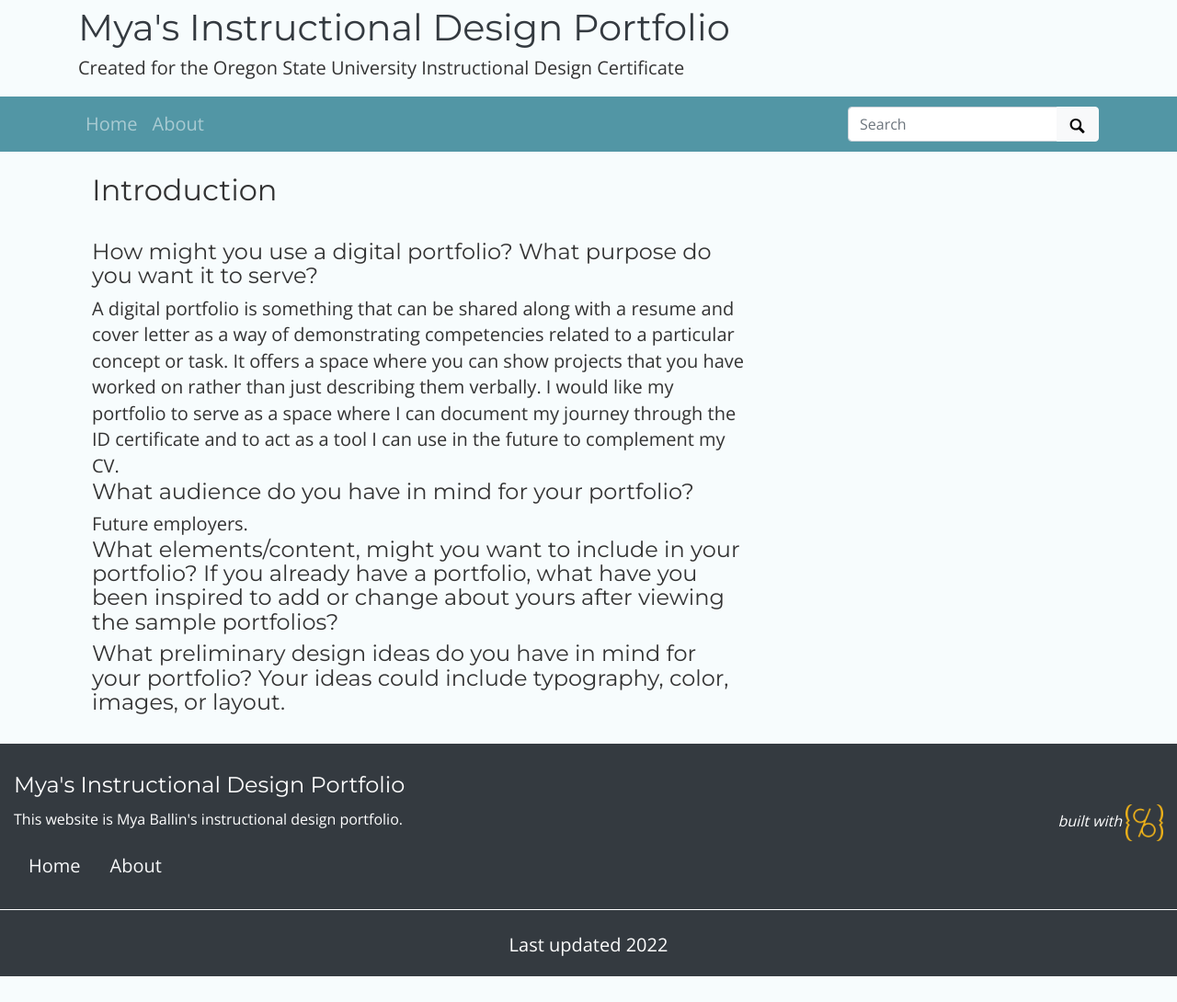
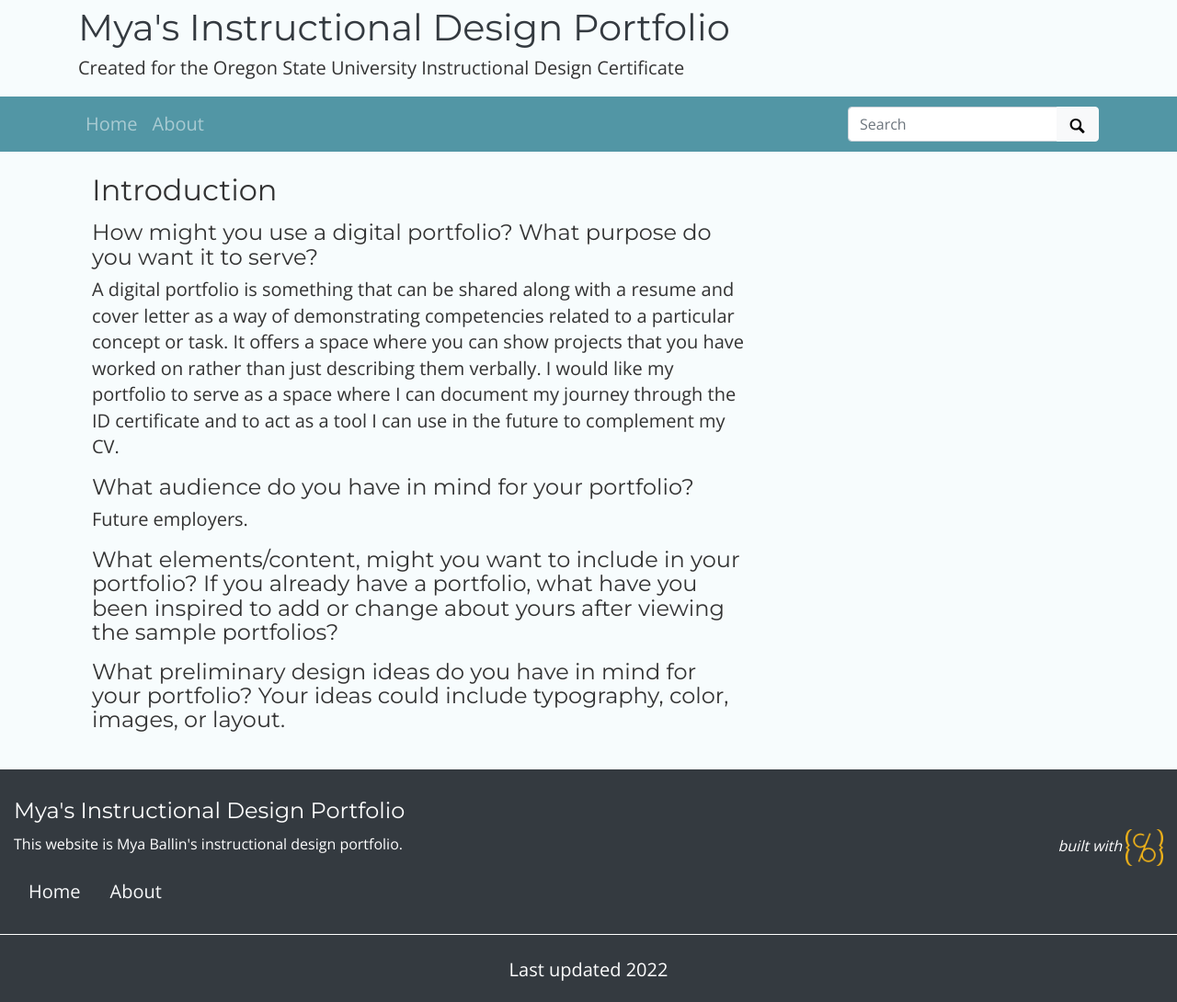
Before and after one commit to mxballin/instructional-design, a Jekyll site: the page built from index.md, in a window 1280 px wide. Shown: the whole page at 92% size. Built offline with Jekyll 4.4.1, drawn with Linux system fonts in a browser that asks for light colours; some web fonts are replaced; before the commit the page ends 1062 px from its top, so only the background shows below that.

Commit message:
Update home-infographic.html

```diff
--- a/_layouts/home-infographic.html
+++ b/_layouts/home-infographic.html
@@ -7,22 +7,24 @@ layout: page
   <div class="row">
     <div class="col-md-8 my-auto">
       <h2> Introduction </h2>
-      <br>
+      <p>
      <h4>How might you use a digital portfolio? What purpose do you want it to serve?</h4>
       A digital portfolio is something that can be shared along with a resume and cover letter as a way of demonstrating competencies related to a particular concept or task.
       It offers a space where you can show projects that you have worked on rather than just describing them verbally.
       I would like my portfolio to serve as a space where I can document my journey through the ID certificate and to act as a tool I can use in the future to complement my CV.
-      <br>
-
+      </p>
+      <p>
       <h4>What audience do you have in mind for your portfolio?</h4>
       Future employers.
 
-      <br>
-
+    </p>
+      <p>
       <h4>What elements/content, might you want to include in your portfolio? If you already have a portfolio, what have you been inspired to add or change about yours after viewing the sample portfolios? </h4>
 
-
+  </p>
+<p>
       <h4>What preliminary design ideas do you have in mind for your portfolio? Your ideas could include typography, color, images, or layout.</h4>
+</p>
     <div class="col-md-4 my-auto">
     </div>
   </div>
```
